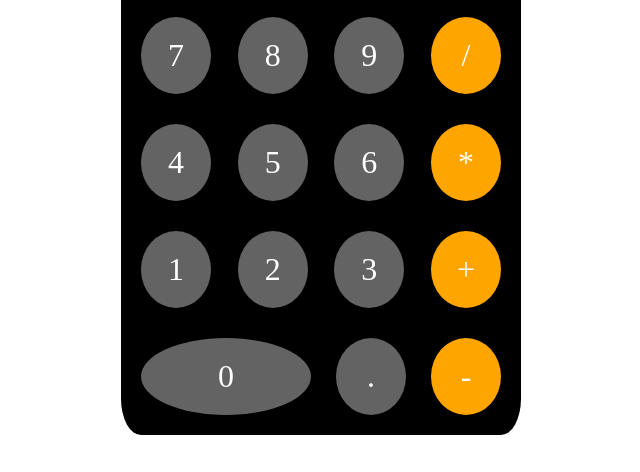
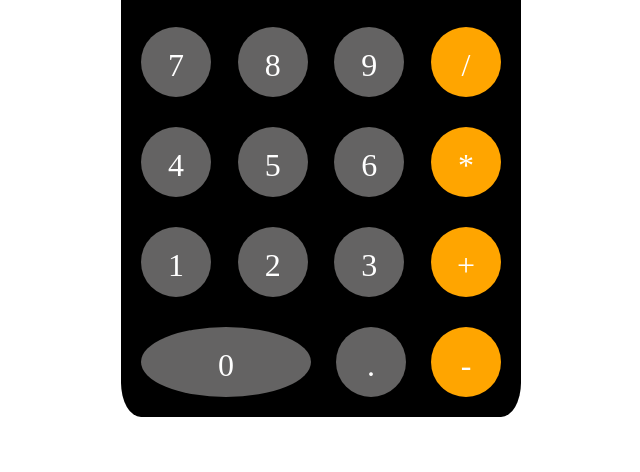
Before and after one commit to dante89919001/TechOrdaFrontend, a plain HTML site: page W5/index.html in a window 1280 px wide. Shown: the part 328-800 px from the top of the page, without its empty margins (319-959 px from the left). Drawn offline with Linux system fonts and the light colour scheme.

Commit message:
feat: add height to btn

```diff
--- a/W5/style.css
+++ b/W5/style.css
@@ -47,6 +47,7 @@
     background-color: rgb(163, 161, 161);
     border-radius:50%;
     width: 70px;
+    height: 70px;
     color: white;
     font-size: 2rem;
     padding: 20px;
```
